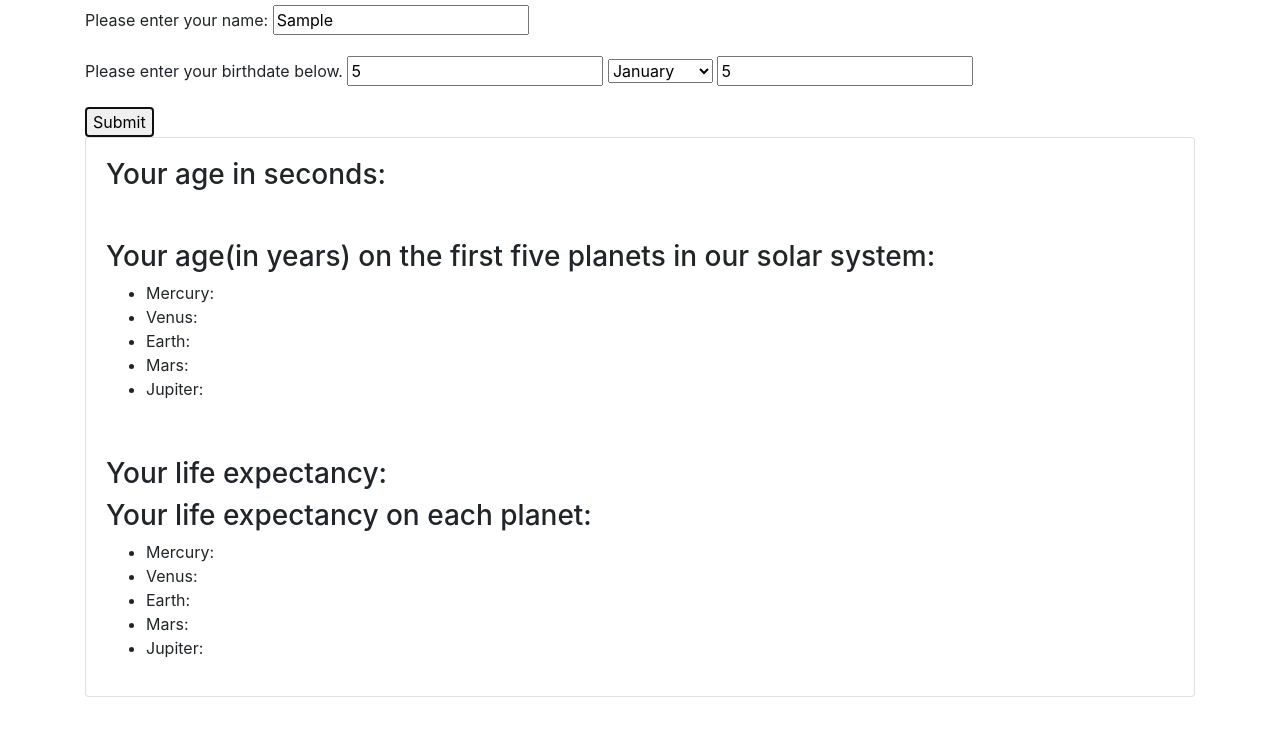
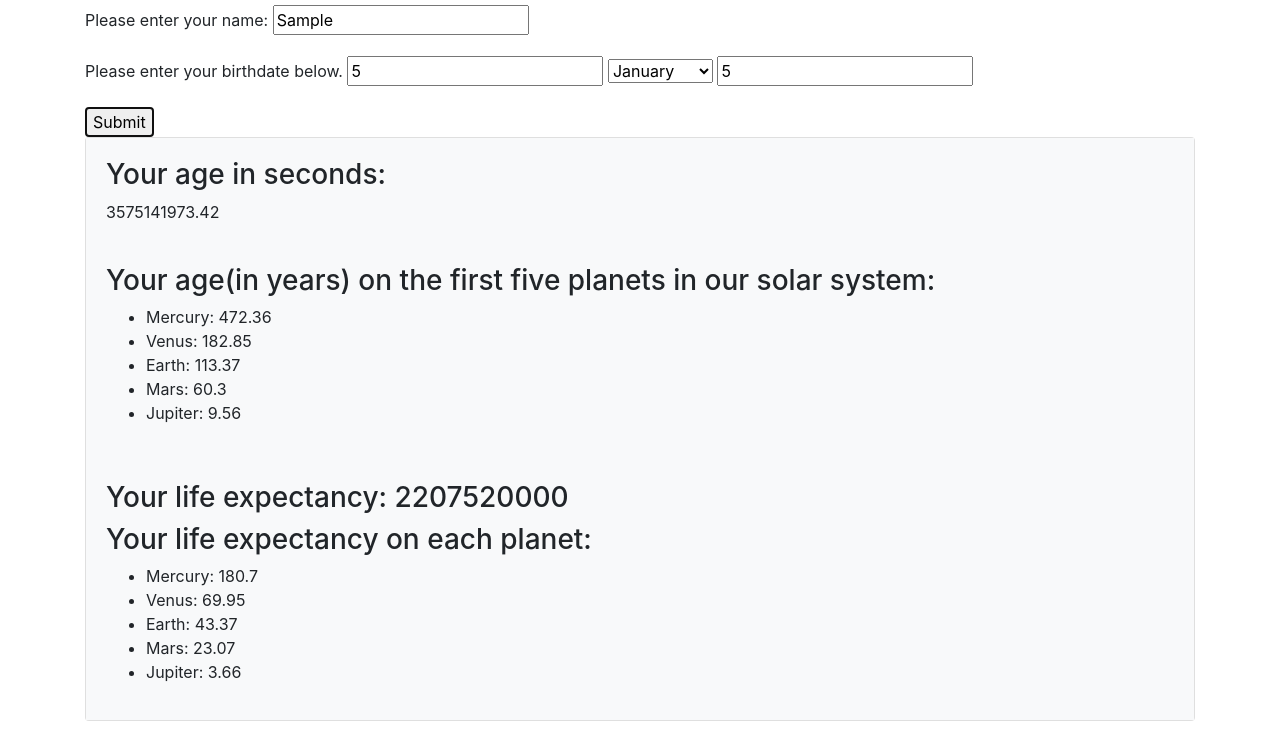
Before and after one commit to K-Banks/solar_age_converter, a website built with webpack: page src/index.html in a window 1280 px wide. Both pictures are taken after typing "Sample", "5", "5" into the empty fields and a click on the button "Submit". Shown: the part 51-800 px from the top of the page. Built offline with nearby package versions, Linux system fonts and the light colour scheme.

Commit message:
Add functionality for conversion and outputting results

```diff
--- a/src/age.js
+++ b/src/age.js
@@ -41,7 +41,7 @@ class Age {
   }
 
   remainingCalculator(earthAgeSeconds, lifeExpectancy) {
-    const conversions = [1, 0.24, 0.62, 1.88, 11.86];
+    const conversions = [0.24, 0.62, 1, 1.88, 11.86];
     let returnArray = [];
     let remainingLife = lifeExpectancy - earthAgeSeconds;
     if (remainingLife > 0) {
@@ -52,6 +52,7 @@ class Age {
         planetRemainingLife = planetRemainingLife.toFixed(2);
         planetRemainingLife = parseFloat(planetRemainingLife);
         returnArray.push(planetRemainingLife);
+        console.log(returnArray);
       });
     } else if (remainingLife <= 0) {
       conversions.forEach(function(conversion){
--- a/src/index.html
+++ b/src/index.html
@@ -32,10 +32,10 @@
     <button type="submit" class="button">Submit</button>
     </form>
     <div class="card">
-      <div class="card-body">
+      <div class="card-body bg-light">
         <h3>Your age in seconds: </h3><span id="secondOutput"></span>
       </div>
-      <div class="card-body">
+      <div class="card-body bg-light">
         <h3>Your age(in years) on the first five planets in our solar system:</h3>
         <ul>
           <li>Mercury: <span id = "mercuryAgeOutput"></span></li>
@@ -45,7 +45,7 @@
           <li>Jupiter: <span id = "jupiterAgeOutput"></span></li>
         </ul>
       </div>
-      <div class="card-body">
+      <div class="card-body bg-light">
         <h3>Your life expectancy: <span id = "expectancyOutput"></span></h3>
         <h3>Your life expectancy on each planet:</h3>
         <ul>
--- a/src/main.js
+++ b/src/main.js
@@ -4,15 +4,38 @@ import 'bootstrap/dist/css/bootstrap.min.css';
 import {User} from './user.js';
 import {Age} from './age.js';
 
+const ageCaller = new Age();
+
 $(document).ready(function() {
   $("form#userSubmit").submit(function(event) {
     event.preventDefault();
     let currentDate = new Date(Date.now());
+    let lifeExpectancy = ageCaller.secondConverter(70);
     let userName = $("input#userName").val();
     let userYear = $("input#userYear").val();
     let userMonth = $("select#userMonth").val();
     let userDay = $("input#userDay").val();
     let newUser = new User(userName, userYear, userMonth, userDay);
+    let userAgeSeconds = ageCaller.dateDifference(currentDate, newUser.date);
+    let mercuryAge = ageCaller.planetaryAge(userAgeSeconds, "mercury");
+    let venusAge = ageCaller.planetaryAge(userAgeSeconds, "venus");
+    let earthAge = ageCaller.planetaryAge(userAgeSeconds, "earth");
+    let marsAge = ageCaller.planetaryAge(userAgeSeconds, "mars");
+    let jupiterAge = ageCaller.planetaryAge(userAgeSeconds, "jupiter");
 
+    let lifeRemainingArray = ageCaller.remainingCalculator(userAgeSeconds, lifeExpectancy);
+    $("span#mercuryExpectancyOutput").text(lifeRemainingArray[0]);
+    $("span#venusExpectancyOutput").text(lifeRemainingArray[1]);
+    $("span#earthExpectancyOutput").text(lifeRemainingArray[2]);
+    $("span#marsExpectancyOutput").text(lifeRemainingArray[3]);
+    $("span#jupiterExpectancyOutput").text(lifeRemainingArray[4]);
+
+    $("span#secondOutput").text(userAgeSeconds);
+    $("span#mercuryAgeOutput").text(mercuryAge);
+    $("span#venusAgeOutput").text(venusAge);
+    $("span#earthAgeOutput").text(earthAge);
+    $("span#marsAgeOutput").text(marsAge);
+    $("span#jupiterAgeOutput").text(jupiterAge);
+    $("span#expectancyOutput").text(lifeExpectancy);
   });
 });
```
Also changed, not shown: spec/age_spec.js (+2 -2 lines).
